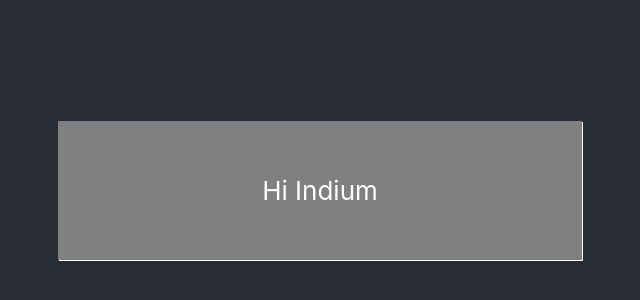
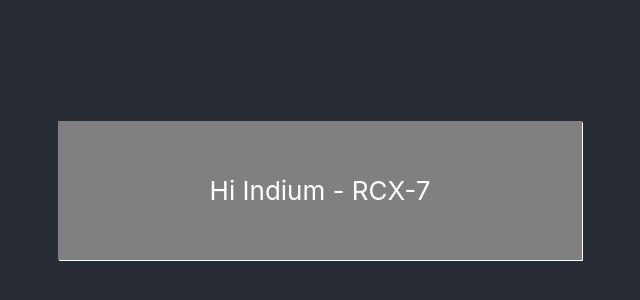
Before and after one commit to Avinaash08/react-app1, a React (Create React App) app: page / in a window 1280 px wide. Shown: the part 210-510 px from the top of the page, without its empty margins (320-960 px from the left). Built offline with nearby package versions, Linux system fonts and the light colour scheme.

Commit message:
Update App.js

```diff
--- a/src/App.js
+++ b/src/App.js
@@ -6,7 +6,7 @@ function App() {
     <div className="App">
       <header className="App-header">
 
-       <Widget name="Hi Indium"/>
+       <Widget name="Hi Indium - RCX-7"/>
       </header>
     </div>
   );
```
